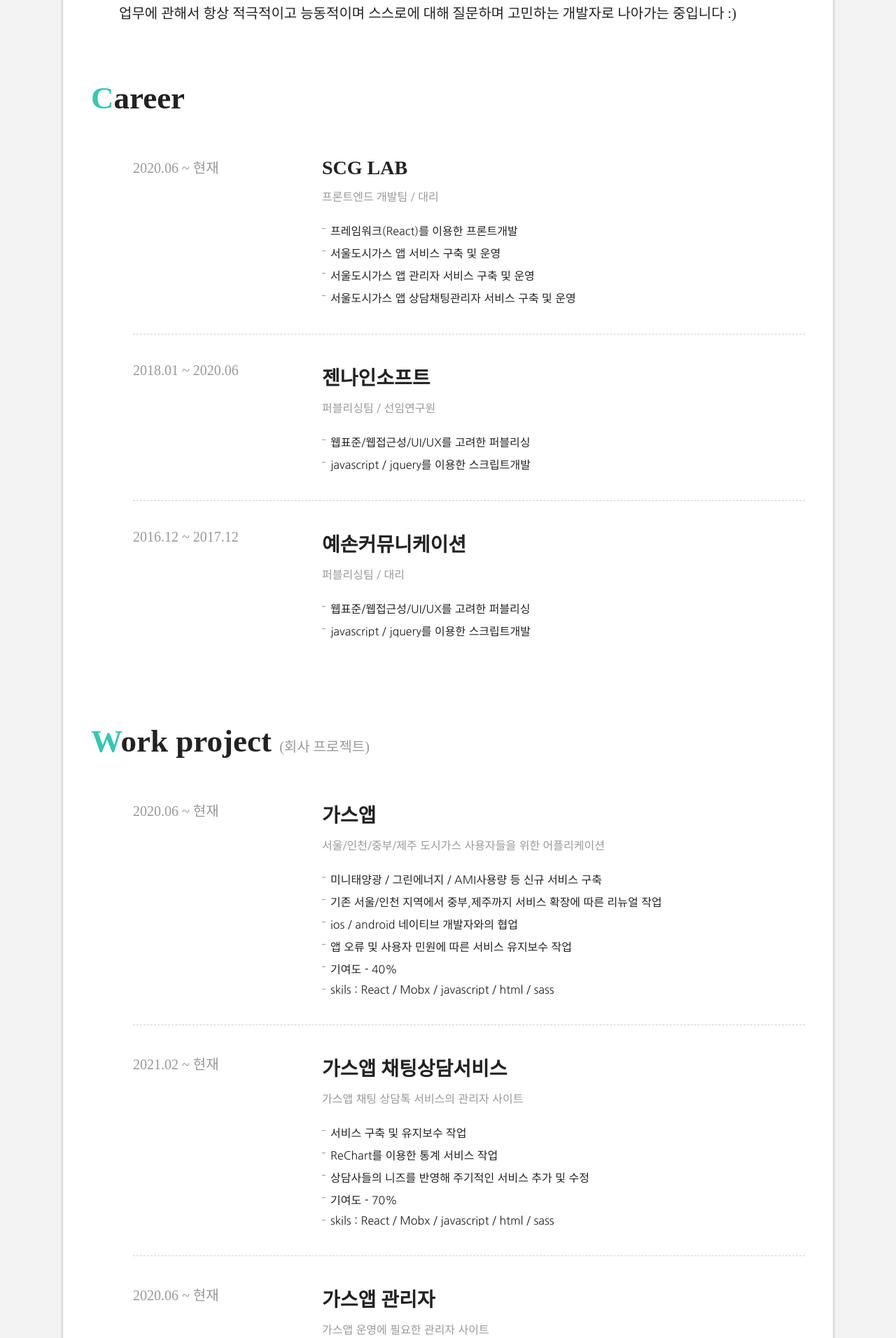
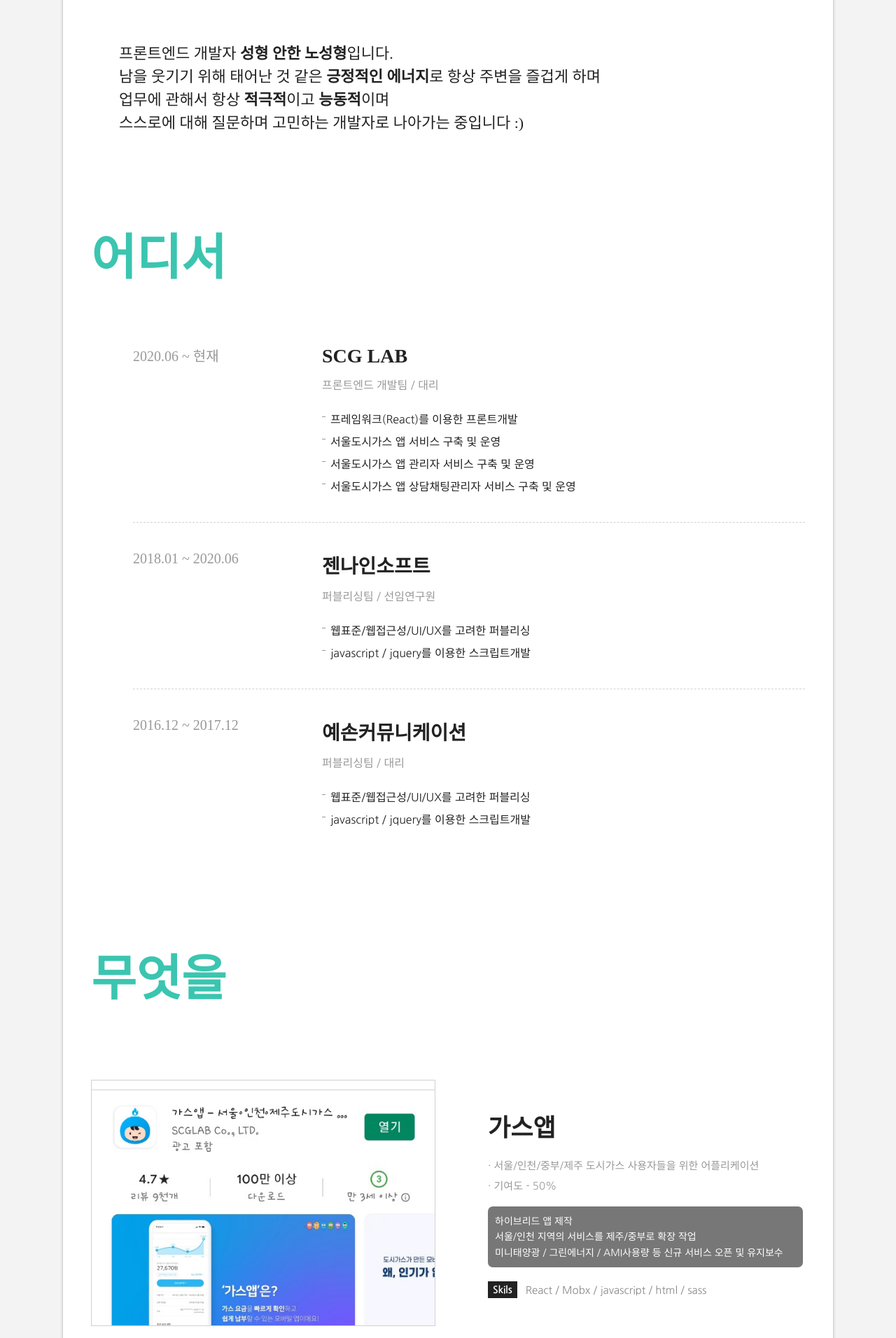
Before and after one commit to nohsunghyung/react-portfolio, a React (Create React App) app: page /portfolio#/profile in a window 1280 px wide. Shown: the part 868-2780 px from the top of the page at 70% size. Built offline with nearby package versions, Linux system fonts and the light colour scheme; a web font is replaced by a local one.

Commit message:
프로필 교체

```diff
--- a/src/App.js
+++ b/src/App.js
@@ -6,7 +6,7 @@
 const App = () => {
   return (
     <>
-      <AppHeader />
+      {/* <AppHeader /> */}
       <Routes />
     </>
   );
--- a/src/config/data.js
+++ b/src/config/data.js
@@ -10,16 +10,16 @@
     links: [
       {
         name: 'email',
-        url: 'noh8085@gmail.com',
+        url: 'noh8085@gmail.com'
       },
       {
         name: 'github',
-        url: 'https://github.com/nohsunghyung',
-      },
+        url: 'https://github.com/nohsunghyung'
+      }
     ],
-    introduce: `안녕하세요. 프론트엔드 개발자 성형 안한 노성형입니다. <br/>
-    남을 웃기기 위해 태어난 것 같은 <strong class="point-color">긍정적인 에너지</strong>로 항상 주변을 즐겁게 하며<br/>
-    업무에 관해서 항상 적극적이고 능동적이며 스스로에 대해 질문하며 고민하는 개발자로 나아가는 중입니다 :)`,
+    introduce: `프론트엔드 개발자 <strong>성형 안한 노성형</strong>입니다. <br/>
+    남을 웃기기 위해 태어난 것 같은 <strong>긍정적인 에너지</strong>로 항상 주변을 즐겁게 하며<br/>
+    업무에 관해서 항상 <strong>적극적</strong>이고 <strong>능동적</strong>이며<br/> 스스로에 대해 질문하며 고민하는 개발자로 나아가는 중입니다 :)`
   },
   career: [
     {
@@ -30,123 +30,99 @@
         '프레임워크(React)를 이용한 프론트개발',
         '서울도시가스 앱 서비스 구축 및 운영',
         '서울도시가스 앱 관리자 서비스 구축 및 운영',
-        '서울도시가스 앱 상담채팅관리자 서비스 구축 및 운영',
-      ],
+        '서울도시가스 앱 상담채팅관리자 서비스 구축 및 운영'
+      ]
     },
     {
       company: '젠나인소프트',
       date: '2018.01 ~ 2020.06',
       position: '퍼블리싱팀 / 선임연구원',
-      works: [
-        '웹표준/웹접근성/UI/UX를 고려한 퍼블리싱',
-        'javascript / jquery를 이용한 스크립트개발',
-      ],
+      works: ['웹표준/웹접근성/UI/UX를 고려한 퍼블리싱', 'javascript / jquery를 이용한 스크립트개발']
     },
     {
       company: '예손커뮤니케이션',
       date: '2016.12 ~ 2017.12',
       position: '퍼블리싱팀 / 대리',
-      works: [
-        '웹표준/웹접근성/UI/UX를 고려한 퍼블리싱',
-        'javascript / jquery를 이용한 스크립트개발',
-      ],
-    },
+      works: ['웹표준/웹접근성/UI/UX를 고려한 퍼블리싱', 'javascript / jquery를 이용한 스크립트개발']
+    }
   ],
   project: {
     frontEnd: [
       {
         subject: '가스앱',
         date: '2020.06 ~ 현재',
-        summary: ['서울/인천/중부/제주 도시가스 사용자들을 위한 어플리케이션'],
+        summary: ['서울/인천/중부/제주 도시가스 사용자들을 위한 어플리케이션', '기여도 - 50%'],
         works: [
           '미니태양광 / 그린에너지 / AMI사용량 등 신규 서비스 구축',
           '기존 서울/인천 지역에서 중부,제주까지 서비스 확장에 따른 리뉴얼 작업',
           'ios / android 네이티브 개발자와의 협업',
           '앱 오류 및 사용자 민원에 따른 서비스 유지보수 작업',
-          '기여도 - 40%',
-          'skils : React / Mobx / javascript / html / sass',
+          '기여도 - 50%',
+          'skils : React / Mobx / javascript / html / sass'
         ],
         skils: 'React / Mobx / javascript / html / sass',
         images: gasapp,
-        description: `하이브리드 앱으로 제작되었으며, 서울/인천 지역으로만 시행되고 있던 서비스를 제주/중부 까지 서비스 확장 작업 하였습니다.</br> 지속적인 신규 서비스 오픈 및 유지보수에 집중한 프로젝트입니다.`,
+        description: `하이브리드 앱 제작<br/> 서울/인천 지역의 서비스를 제주/중부로 확장 작업</br> 미니태양광 / 그린에너지 / AMI사용량 등 신규 서비스 오픈 및 유지보수`
       },
       {
         subject: '가스앱 채팅상담서비스',
         date: '2021.02 ~ 현재',
-        summary: ['가스앱 채팅 상담톡 서비스의 관리자 사이트'],
+        summary: ['가스앱 상담채팅 서비스의 관리자 사이트', '기여도 - 70%'],
         works: [
           '서비스 구축 및 유지보수 작업',
           'ReChart를 이용한 통계 서비스 작업',
           '상담사들의 니즈를 반영해 주기적인 서비스 추가 및 수정',
           '기여도 - 70%',
-          'skils : React / Mobx / javascript / html / sass',
+          'skils : React / Mobx / javascript / html / sass'
         ],
         skils: 'React / Mobx / javascript / html / sass',
         images: gasTalk,
-        description: `웹소켓을 이용해 유저와 상담사간의 채팅상담을 할수 있는 관리자 사이트 입니다. 라이브러리(Rechart / antDesign 등)을 이용하여 통계 및 메뉴 관리를 하였고 상담사들의 니즈를 파악하여 지속적인 서비스를 개선을 하였습니다.`,
+        description: `웹소켓을 이용한 유저와 상담사간의 채팅상담서비스.<br/> 라이브러리(Rechart / antDesign 등) 이용한 통계 및 메뉴 관리<br/> 상담사의 니즈를 파악, 지속적인 서비스 개선`
       },
       {
         subject: '가스앱 관리자',
         date: '2020.06 ~ 현재',
-        summary: ['가스앱 운영에 필요한 관리자 사이트'],
+        summary: ['가스앱 운영에 필요한 관리자 사이트', '기여도 - 80%'],
         works: [
           '가스앱 서비스 오픈에 따른 관리자 메뉴 신축 작업',
           '메뉴 관리 및 권한 리뉴얼 작업',
           '기존 코드 리팩토링 및 서비스 유지보수 작업',
           '기여도 - 80%',
-          'skils : React / Mobx / javascript / html / sass',
+          'skils : React / Mobx / javascript / html / sass'
         ],
         skils: 'React / Mobx / javascript / html / sass',
         images: gasappAdmin,
-        description:
-          'React를 이용하여 제작한 관리자 사이트입니다. Style Component를 도입하여 css를 적용하였으며 Mobx로 상태관리 하였습니다.<br/> 도시가스의 신규 오픈서비스 관리 및 기존 서비스 유지보수에 집중한 프로젝트입니다.',
-      },
+        description: '레거시 코드 리팩토링 작업. Style Component 도입.<br/> 회사 내부 서비스 향상을 위한 메뉴 관리 및 권한 서비스 도입'
+      }
     ],
     publish: [
       {
         subject: 'NUNC(미샤)',
         url: 'https://www.mynunc.com/main',
-        works: [
-          '퍼블리싱 PL역할',
-          '프로젝트 초기 셋팅 및 공통레이아웃작업',
-          '메인/서브 퍼블리싱',
-          'javascript/jquery 스크립트 개발',
-        ],
-        skils: 'html / sass / javascript / jquery',
+        works: ['퍼블리싱 PL역할', '프로젝트 초기 셋팅 및 공통레이아웃작업', '메인/서브 퍼블리싱', 'javascript/jquery 스크립트 개발'],
+        skils: 'html / sass / javascript / jquery'
       },
       {
         subject: '하우홈몰(노루표페인트)',
         url: 'https://www.howhomemall.com/main',
-        works: [
-          '프로젝트 초기 셋팅 및 공통레이아웃작업',
-          '메인/서브 퍼블리싱',
-          'javascript/jquery 스크립트 개발',
-        ],
-        skils: 'html / sass / javascript / jquery',
+        works: ['프로젝트 초기 셋팅 및 공통레이아웃작업', '메인/서브 퍼블리싱', 'javascript/jquery 스크립트 개발'],
+        skils: 'html / sass / javascript / jquery'
       },
       {
         subject: 'AK뷰티',
         url: 'https://www.akbeauty.co.kr/',
-        works: [
-          '프로젝트 공통레이아웃작업',
-          'javascript/jquery 스크립트 개발',
-          '메인/서브 퍼블리싱',
-        ],
-        skils: 'html / sass / javascript / jquery',
+        works: ['프로젝트 공통레이아웃작업', 'javascript/jquery 스크립트 개발', '메인/서브 퍼블리싱'],
+        skils: 'html / sass / javascript / jquery'
       },
       {
         subject: 'K CAR(SK엔카)',
         url: 'https://www.kcar.com/index.do',
-        works: [
-          '프로젝트 공통레이아웃작업',
-          'javascript/jquery 스크립트 개발',
-          '메인/서브 퍼블리싱',
-        ],
-        skils: 'html / sass / javascript / jquery',
-      },
+        works: ['프로젝트 공통레이아웃작업', 'javascript/jquery 스크립트 개발', '메인/서브 퍼블리싱'],
+        skils: 'html / sass / javascript / jquery'
+      }
     ],
-    etc: ['Demers', 'HANSKIN', 'GS리테일', '전국 동시 지방선거'],
-  },
+    etc: ['Demers', 'HANSKIN', 'GS리테일', '전국 동시 지방선거']
+  }
 };
 
 export default portfolioData;
--- a/src/pages/Profile.js
+++ b/src/pages/Profile.js
@@ -37,13 +37,13 @@
           </section>
           <section className="profile-section intro-section">
             <h3 className="section-title">
-              <span>I</span>ntroduce
+              <span>나는</span>
             </h3>
             <p className="profile-text" dangerouslySetInnerHTML={{ __html: introduce }}></p>
           </section>
           <section className="profile-section">
-            <h3 className="section-title">
-              <span>C</span>areer
+            <h3 className="section-title small">
+              <span>어디서</span>
             </h3>
             <ul className="list-container">
               {career.map((item) => (
@@ -70,10 +70,35 @@
           </section>
           <section className="profile-section">
             <h3 className="section-title">
-              <span>W</span>ork project <span className="etc">(회사 프로젝트)</span>
+              <span>무엇을</span>
             </h3>
+            <ul className="portfolio-list">
+              {project.frontEnd.map((item) => (
+                <li className="item" key={item.subject}>
+                  <div className="image">
+                    <img src={item.images} alt="" />
+                  </div>
+                  <div className="text-box">
+                    <h4 className="project-title">{item.subject}</h4>
+                    <ul className="summary">
+                      {item.summary.map((list, index) => (
+                        <li key={index}>· {list}</li>
+                      ))}
+                    </ul>
+                    <div className="description" dangerouslySetInnerHTML={{ __html: item.description }}></div>
+                    {item.url ? <div className="url"></div> : null}
+                    <dl className="skils">
+                      <dt>
+                        <strong>Skils</strong>
+                      </dt>
+                      <dd>{item.skils}</dd>
+                    </dl>
+                  </div>
+                </li>
+              ))}
+            </ul>
             <ul className="list-container">
-              {project.frontEnd.map((item) => (
+              {/* {project.frontEnd.map((item) => (
                 <li className="item" key={item.subject}>
                   <div className="date">
                     <div className="period">{item.date}</div>
@@ -92,7 +117,7 @@
                     </ul>
                   </div>
                 </li>
-              ))}
+              ))} */}
               <li className="item">
                 <div className="article">
                   <h4 className="title">
--- a/src/resources/scss/index.scss
+++ b/src/resources/scss/index.scss
@@ -46,10 +46,13 @@
   position: relative;
 }
 .section-title {
-  margin-bottom: 18px;
+  margin-bottom: 100px;
   font-family: 'NanumSquare';
   font-weight: bold;
-  font-size: 45px;
+  font-size: 70px;
+  &.small {
+    margin-bottom: 40px;
+  }
   span {
     color: #3bc5b0;
   }
@@ -90,7 +93,7 @@
       margin-top: 25px;
       font-family: 'NanumSquare';
       font-weight: bold;
-      font-size: 35px;
+      font-size: 40px;
       letter-spacing: 3px;
     }
     .user-position {
@@ -118,16 +121,15 @@
   }
 }
 .profile-section {
-  padding-top: 80px;
+  padding-top: 120px;
   &.intro-section {
-    padding-top: 50px;
+    padding-top: 60px;
   }
 }
 .profile-text {
-  margin-top: 50px;
   padding-left: 40px;
   font-family: 'NanumSquare';
-  font-size: 20px;
+  font-size: 22px;
   line-height: 1.5;
 }
 
@@ -197,15 +199,15 @@
     display: flex;
     align-items: center;
     + .item {
-      margin-top: 100px;
+      margin-top: 140px;
     }
   }
   .image {
     display: flex;
     align-items: center;
     justify-content: center;
-    width: 530px;
-    height: 360px;
+    width: 490px;
+    height: 350px;
     border: 1px solid #d1d1d1;
     text-align: center;
     overflow: hidden;
@@ -215,24 +217,27 @@
     }
   }
   .text-box {
-    margin-left: 60px;
+    margin-left: 75px;
   }
   .project-title {
     font-family: 'NanumSquare';
     font-weight: bold;
-    font-size: 30px;
+    font-size: 35px;
   }
   .summary {
-    margin-top: 15px;
-    span {
+    margin-top: 20px;
+    li {
       font-size: 15px;
       color: #999;
+      + li {
+        margin-top: 8px;
+      }
     }
   }
   .description {
     width: 430px;
-    margin-top: 15px;
-    background: #888;
+    margin-top: 20px;
+    background: #777;
     color: #fff;
     padding: 10px;
     border-radius: 7px;
@@ -240,7 +245,7 @@
     line-height: 1.6;
   }
   .url {
-    margin-top: 15px;
+    margin-top: 20px;
     a {
       display: inline-block;
       border-bottom: 1px solid #ddd;
@@ -249,7 +254,7 @@
     }
   }
   .skils {
-    margin-top: 15px;
+    margin-top: 20px;
     dt,
     dd {
       display: inline-block;
```
